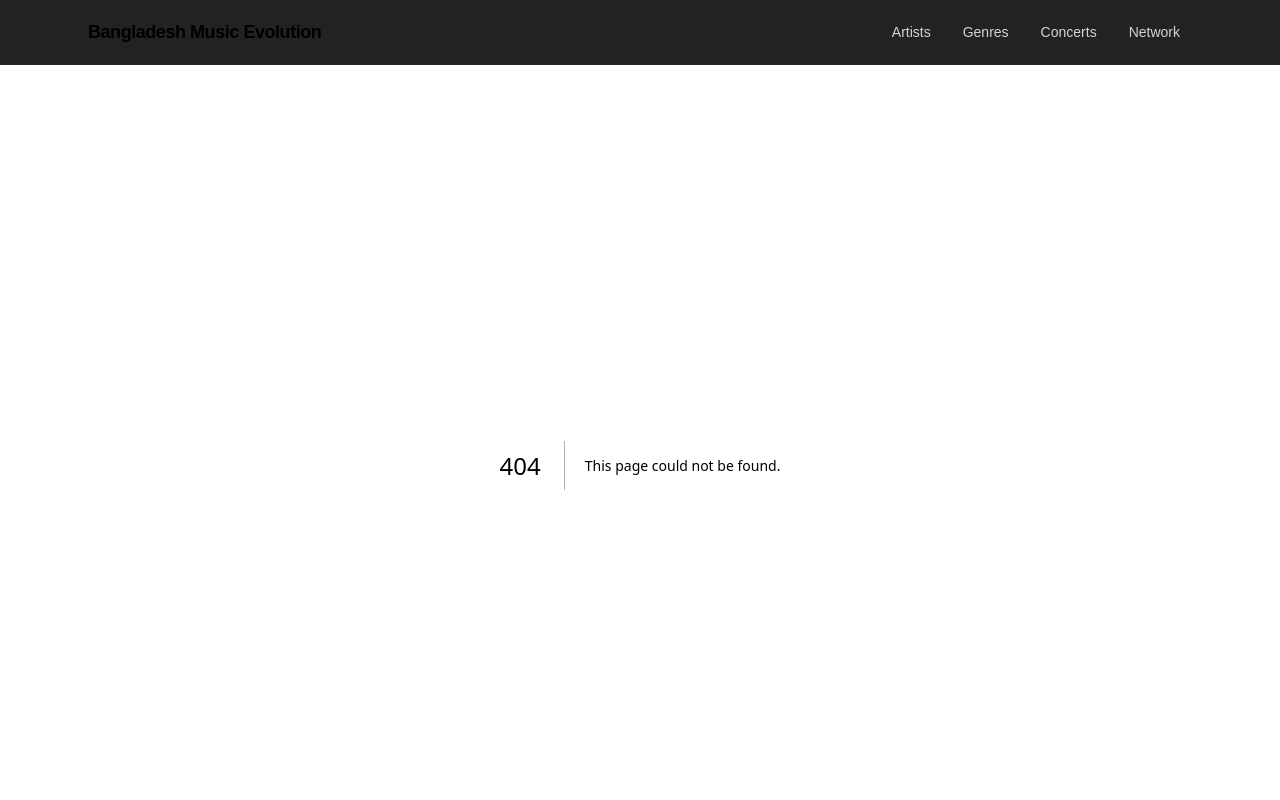
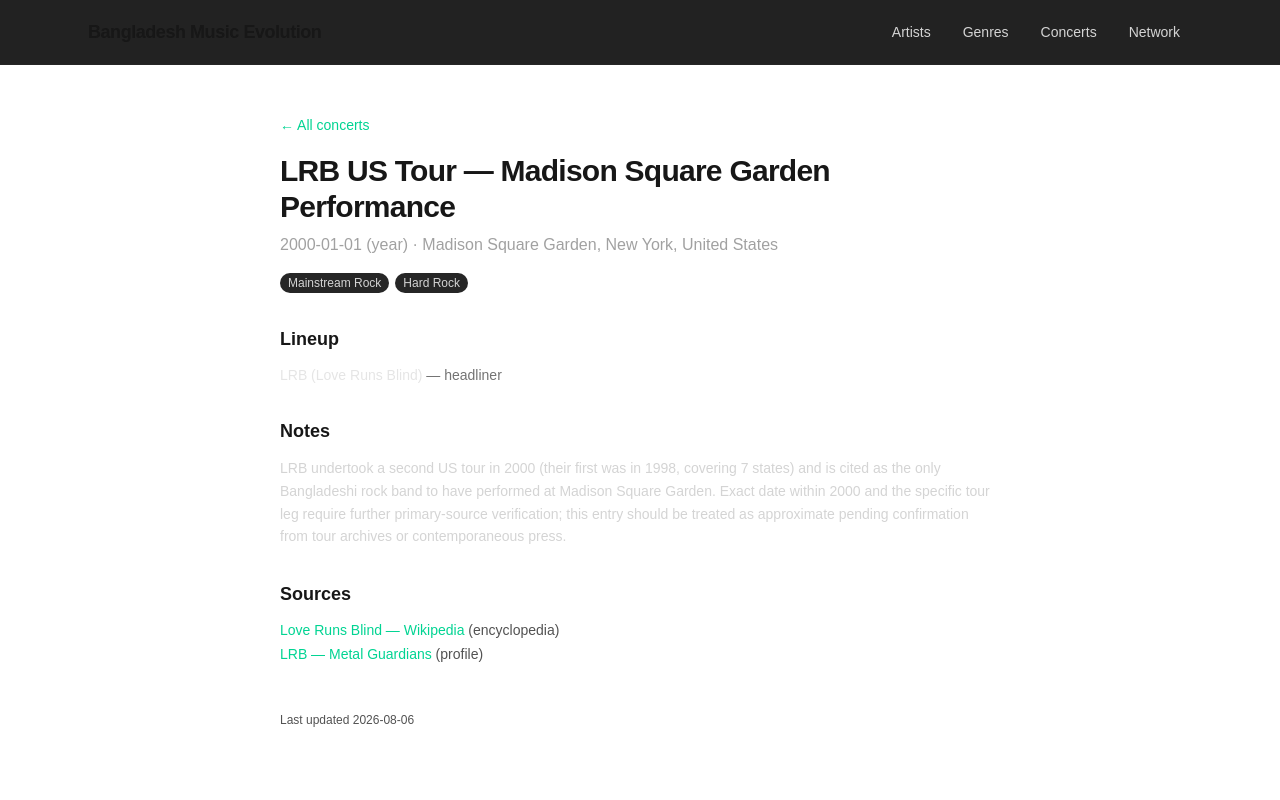
Before and after one commit to smile-plzz/bangladesh-music-evolution, a Next.js app in the folder web/: page /concerts/2000-lrb-us-tour-msg in a window 1280 px wide. Before the commit this address had no page. Shown: the top 800 px of the page. Built offline with nearby package versions, Linux system fonts and the light colour scheme.

Commit message:
Auto-sync: Write page.tsx (1 file(s)) - 2026-08-07 13:07:58

```diff
--- /dev/null
+++ b/web/src/app/concerts/[id]/page.tsx
@@ -0,0 +1,98 @@
+import Link from "next/link";
+import { notFound } from "next/navigation";
+import { getAllArtists, getAllConcerts, getConcert } from "@/lib/data";
+
+export async function generateStaticParams() {
+  return getAllConcerts().map((c) => ({ id: c.id }));
+}
+
+export default async function ConcertPage(props: PageProps<"/concerts/[id]">) {
+  const { id } = await props.params;
+  const concert = getConcert(id);
+  if (!concert) notFound();
+
+  const artistNames = new Map(getAllArtists().map((a) => [a.id, a.name]));
+
+  return (
+    <div className="mx-auto max-w-3xl px-4 sm:px-6 py-12">
+      <Link href="/concerts" className="text-sm text-emerald-400 hover:underline">
+        &larr; All concerts
+      </Link>
+
+      <h1 className="text-3xl font-bold tracking-tight mt-4">{concert.name}</h1>
+      <div className="text-neutral-400 mt-2">
+        {concert.date}
+        {concert.date_precision !== "day" ? ` (${concert.date_precision})` : ""}
+        {" · "}
+        {concert.venue.name}, {concert.venue.city}, {concert.venue.country}
+      </div>
+
+      <div className="flex flex-wrap gap-1.5 mt-4">
+        {concert.genres_represented.map((g) => (
+          <Link
+            key={g}
+            href={`/genres/${encodeURIComponent(g)}`}
+            className="text-xs px-2 py-0.5 rounded-full bg-neutral-800 text-neutral-300 hover:bg-neutral-700"
+          >
+            {g}
+          </Link>
+        ))}
+      </div>
+
+      <section className="mt-8">
+        <h2 className="text-lg font-semibold mb-3">Lineup</h2>
+        <ul className="space-y-1.5">
+          {concert.artists.map((a) => (
+            <li key={a.artist_id} className="text-sm">
+              {artistNames.has(a.artist_id) ? (
+                <Link
+                  href={`/artists/${a.artist_id}`}
+                  className="text-neutral-200 hover:text-emerald-400"
+                >
+                  {artistNames.get(a.artist_id)}
+                </Link>
+              ) : (
+                <span className="text-neutral-200">{a.artist_id}</span>
+              )}
+              <span className="text-neutral-500"> — {a.billing}</span>
+            </li>
+          ))}
+        </ul>
+      </section>
+
+      {concert.notes && (
+        <section className="mt-8">
+          <h2 className="text-lg font-semibold mb-3">Notes</h2>
+          <p className="text-sm text-neutral-300 leading-relaxed">
+            {concert.notes}
+          </p>
+        </section>
+      )}
+
+      {concert.sources.length > 0 && (
+        <section className="mt-8">
+          <h2 className="text-lg font-semibold mb-3">Sources</h2>
+          <ul className="space-y-1">
+            {concert.sources.map((s) => (
+              <li key={s.url} className="text-sm">
+                <a
+                  href={s.url}
+                  target="_blank"
+                  rel="noreferrer"
+                  className="text-emerald-400 hover:underline"
+                >
+                  {s.title}
+                </a>
+                <span className="text-neutral-600"> ({s.type})</span>
+              </li>
+            ))}
+          </ul>
+        </section>
+      )}
+
+      <p className="text-xs text-neutral-600 mt-12">
+        Last updated {concert.last_updated}
+      </p>
+    </div>
+  );
+}
```
